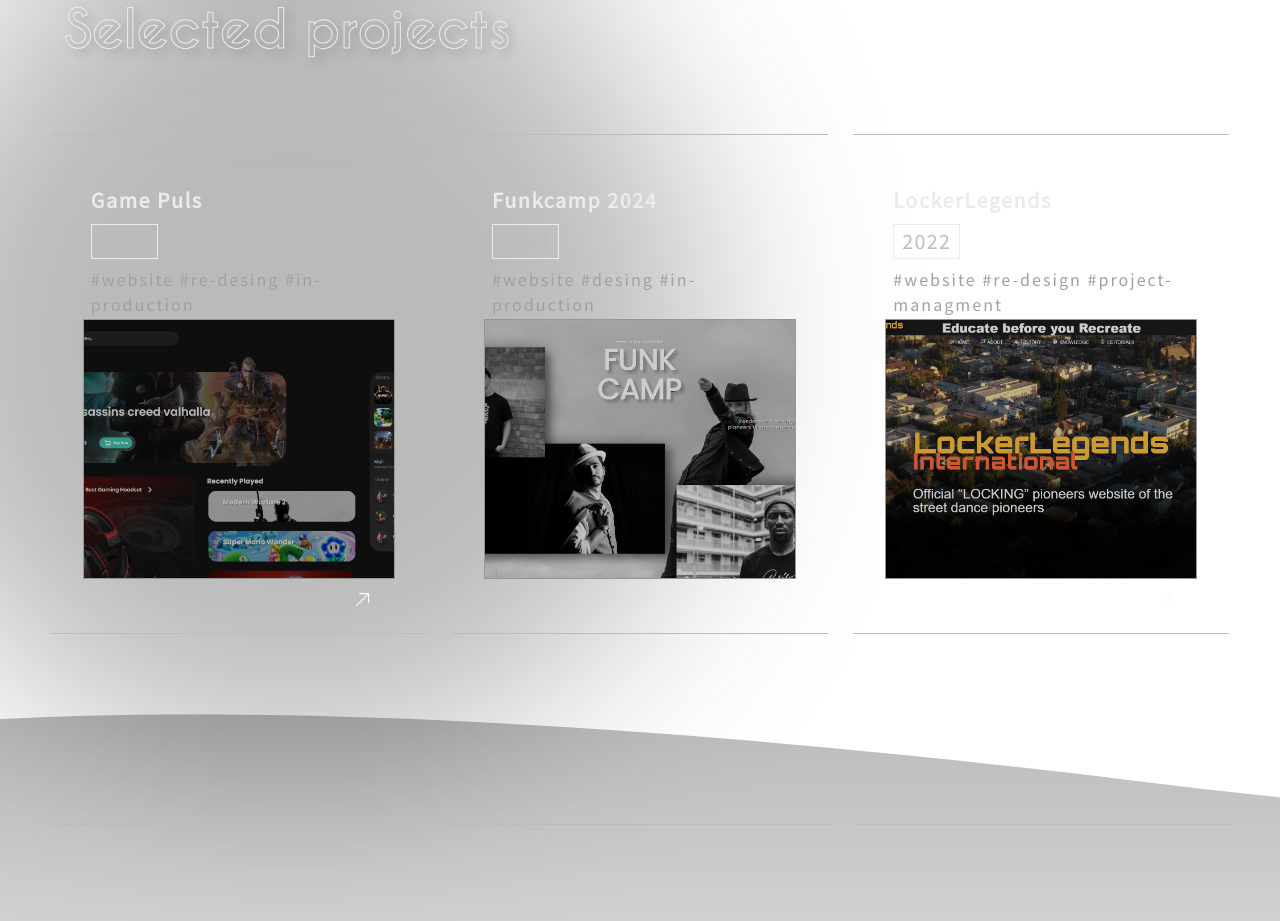
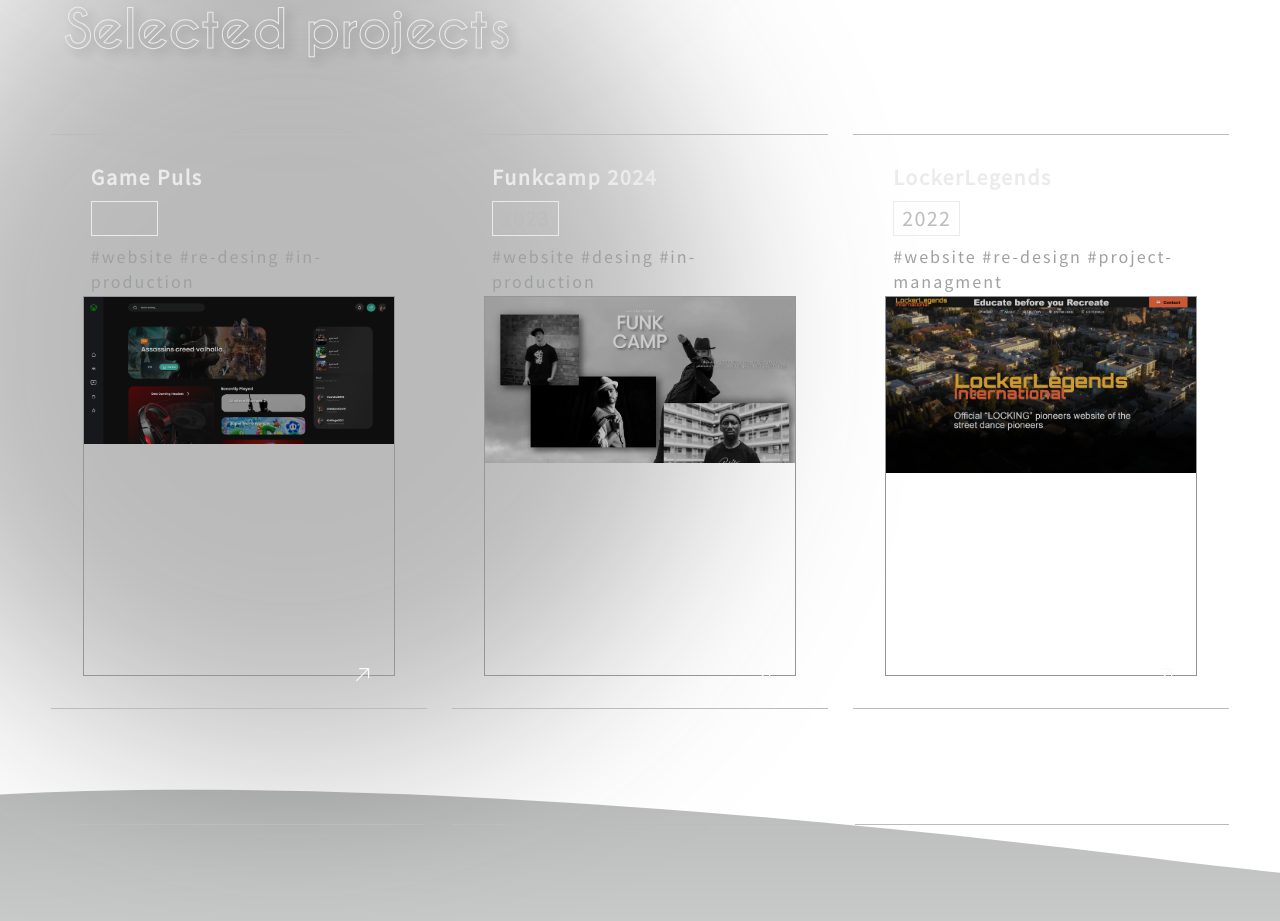
Before and after one commit to robonexx/robertwagar2024, a React (Vite) app: page / in a window 1280 px wide. Shown: the part 840-1761 px from the top of the page. Built offline with nearby package versions, Linux system fonts and the light colour scheme; a web font is replaced by a local one.

Commit message:
save playground

```diff
--- a/src/components/logo/logo.module.scss
+++ b/src/components/logo/logo.module.scss
@@ -9,8 +9,8 @@
 
     @media (min-width: 960px) {
         top: 2rem;
-        left: 2rem;
-        width: 6rem;
+        left: 2.5rem;
+        width: 4rem;
         height: auto;
       }
 
--- a/src/components/productitem/productItem.module.scss
+++ b/src/components/productitem/productItem.module.scss
@@ -9,11 +9,15 @@
 
 .item {
   position: relative;
-  padding: 2rem 0;
-  min-height: 500px;
+  padding: 3rem 0;
+  min-height: 28.125rem;
   border-top: 1px solid $color-client-2;
   border-bottom: 1px solid $color-client-2;
   transition: all 0.3s ease-in-out;
+
+  @media screen and (min-width: 960px) {
+    min-height: 33.125rem;
+  }
 
   &:hover, &:active {
     background: $color-gradient-black;
@@ -92,7 +96,8 @@
   }
   .image {
     position: relative;
-      height: 260px;
+     width: 100%;
+      height: 225px;
       margin-top: 20px;
       display: grid;
       place-content: center;
@@ -101,13 +106,22 @@
       border: 1px solid $color-client-2;
       filter: brightness(80%);
 
+      @media screen and (min-width: 960px) {
+        height: 380px;
+      }
+
    > img {
     position: absolute;
       width: 100%;
-      height: 100%;
-      object-fit: cover;
-      object-position: center;
+      height: auto;
+      object-fit: contain;
+      object-position: center top;
       transition: opacity 0.2s $transition-timing-function;
+
+      @media screen and (min-width: 960px) {
+        object-fit: cover;
+        object-position: center center;
+      }
     }
   }
 }
```
